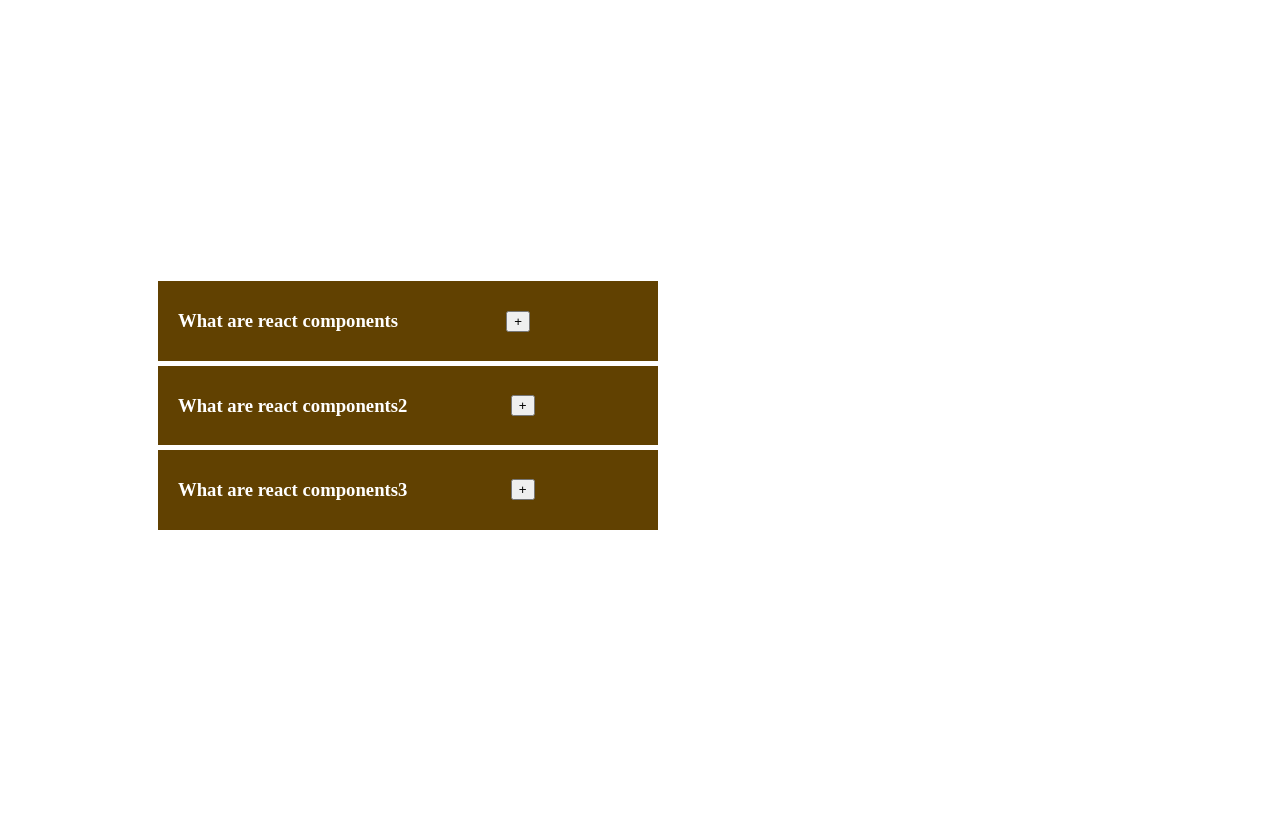
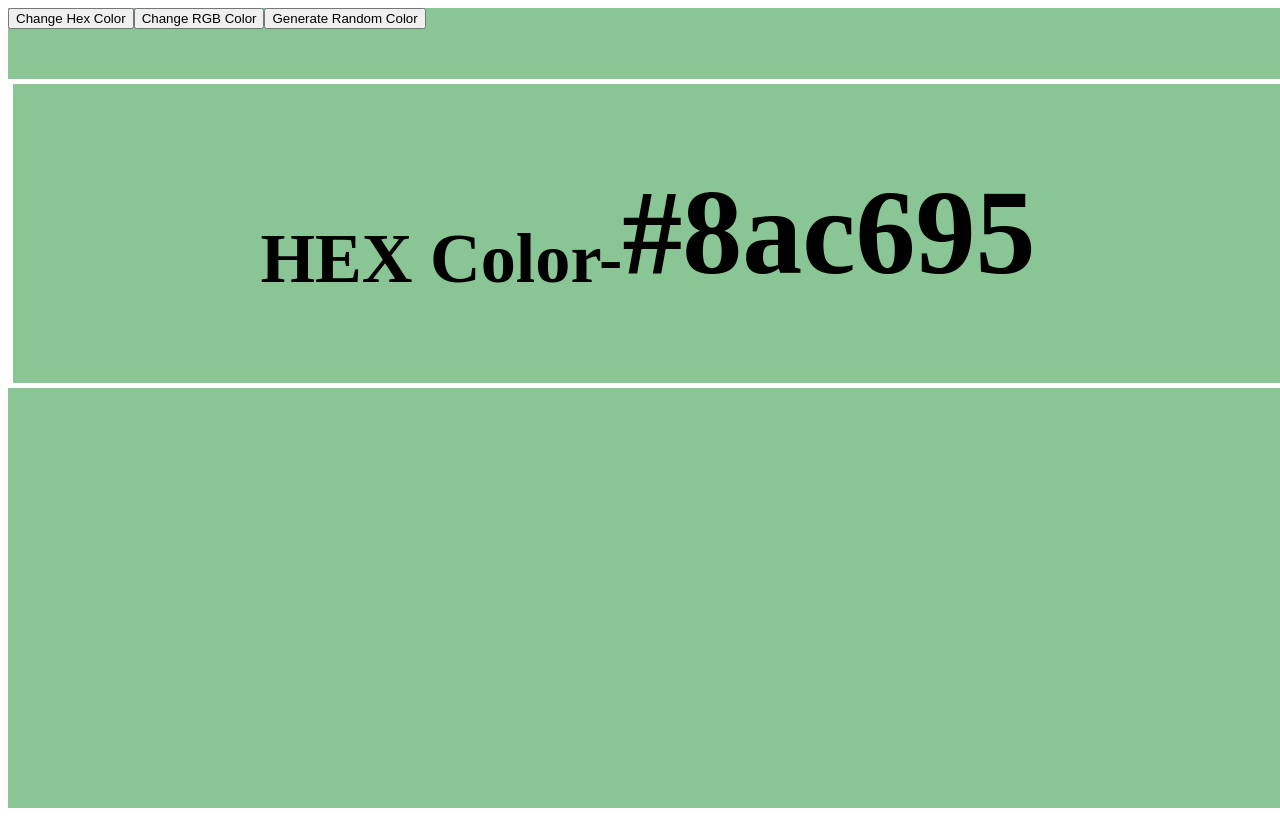
Before and after one commit to Abhishek3777/React, a React (Vite) app in the folder forms-react/: page / in a window 1280 px wide. Built offline with nearby package versions, Linux system fonts and the light colour scheme.

Commit message:
added random color generator under projects

```diff
--- a/forms-react/Projects/Accordion/style.css
+++ b/forms-react/Projects/Accordion/style.css
@@ -27,4 +27,5 @@
 .content {
     color: #ffffff;
     height: auto;
+    color: rgb(red, green, blue);
 }
--- /dev/null
+++ b/forms-react/Projects/random-color/index.jsx
@@ -0,0 +1,55 @@
+import React, { useState, useEffect } from 'react'
+
+const index = () => {
+    const [color, setColor] = useState("#ffff");
+    const [typeOfColor, setTypeOfColor] = useState('hex');
+
+    useEffect(() => {
+        if (typeOfColor === 'hex') handleChangeHexColor();
+        else handleChangeRgbColor();
+    }, [typeOfColor]);
+
+    function handleChangeRgbColor() {
+        const r = Math.floor(Math.random() * 256);
+        const g = Math.floor(Math.random() * 256);
+        const b = Math.floor(Math.random() * 256);
+
+        const randomColor = `rgb(${r}, ${g}, ${b})`;
+        setColor(randomColor);
+    }
+    function handleChangeHexColor() {
+        const randomColor = '#' + Math.floor(Math.random() * 16777215).toString(16);
+        setColor(randomColor);
+    }
+
+
+    return (
+        <div style={{
+            height: '100vh',
+            width: '100vw',
+            background: color,
+            transition: 'background 0.5s ease'
+        }}>
+            <button onClick={() => setTypeOfColor('hex')}>Change Hex Color</button>
+            <button onClick={() => setTypeOfColor('rgb')}>Change RGB Color</button>
+            <button onClick={typeOfColor === 'hex' ? handleChangeHexColor
+                : handleChangeRgbColor}>Generate Random Color</button>
+            <div style={{
+                display: 'flex',
+                alignItems: 'center',
+                justifyContent: 'center',
+                color: 'black',
+                border: '5px solid white',
+                marginTop: '50px',
+                fontSize: '60px'
+            }}>
+                <h3 style={{
+                    marginBottom: '20px'
+                }}>{typeOfColor === 'hex' ? 'HEX Color-' : 'RGB Color-'}</h3>
+                <h1>{color}</h1>
+            </div>
+        </div>
+    )
+}
+
+export default index
--- a/forms-react/src/App.jsx
+++ b/forms-react/src/App.jsx
@@ -10,7 +10,8 @@ import Parent from '../propsReact/Parent';
 import Conditional from '../Conditional/Conditional';
 import Lists from '../List/Lists';
 import Todo from '../Projects/Todo';
-import Accordion from '../Projects/Accordion/index'
+import Accordion from '../Projects/Accordion/index';
+import RandomColor from '../Projects/random-color/index'
 
 function App() {
 
@@ -20,9 +21,9 @@ function App() {
   return (
     <>
       {/* <Todo/> */}
-      <Accordion />
+      {/* <Accordion /> */}
 
-
+      <RandomColor />
       {/* <MultipleInputs /> */}
       {/* <FetchApi /> */}
     </>
```
